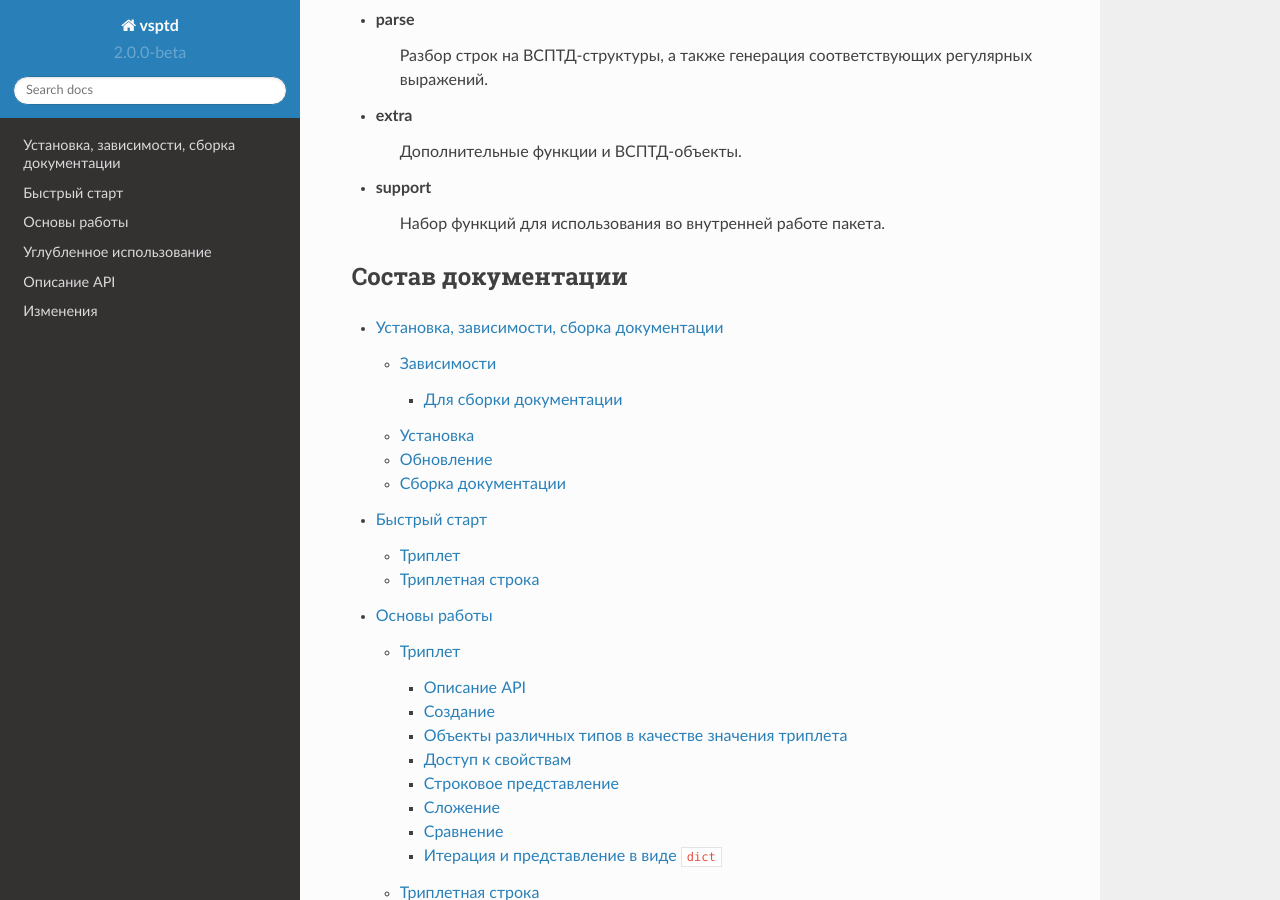
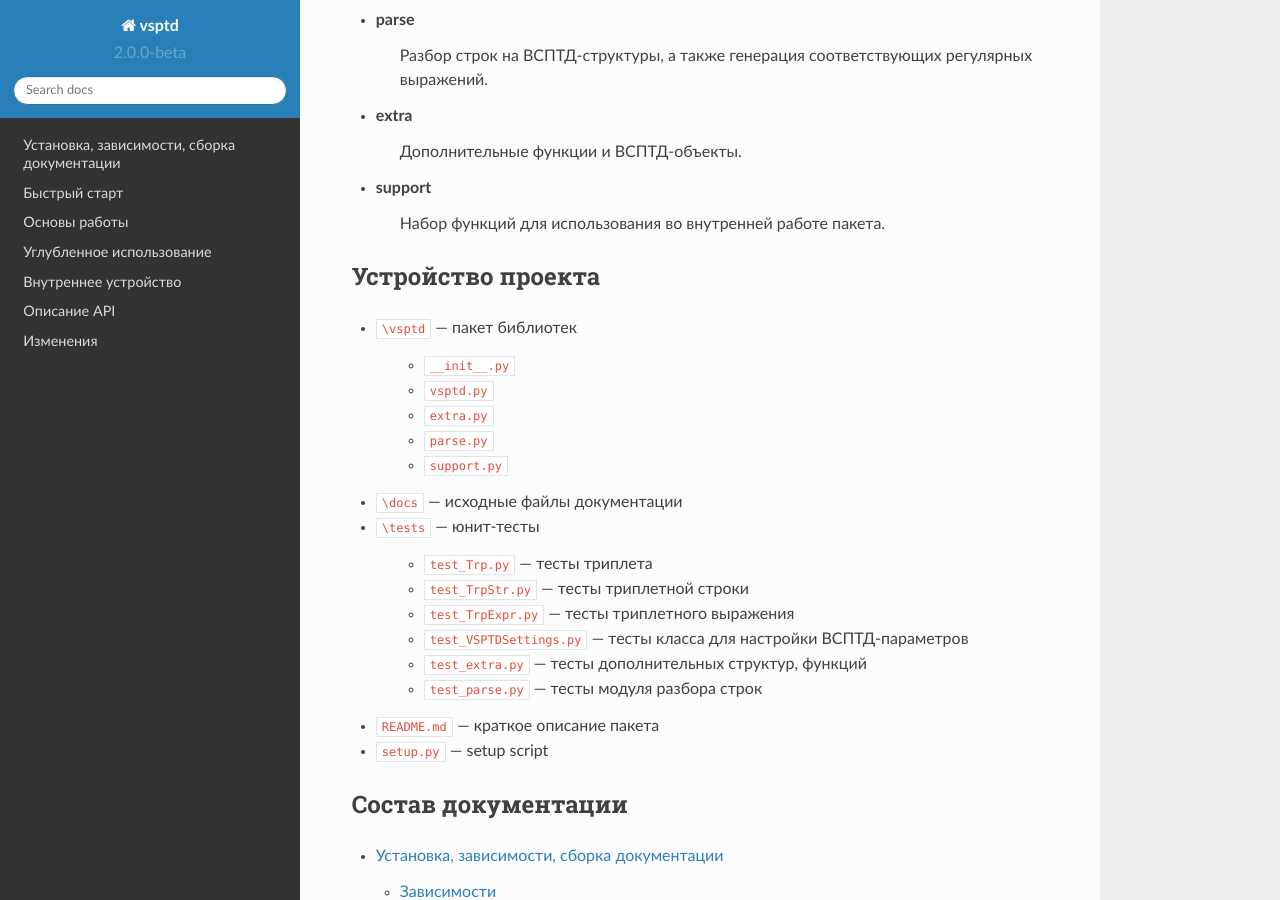
Before and after one commit to become-iron/vsptd, a Sphinx documentation site: the page built from docs/index.rst, in a window 1280 px wide and 900 px high, scrolled down 1092 px. Built offline with Sphinx 7.4.7 and the Read the Docs theme 2.0.0, drawn with Linux system fonts in a browser that asks for light colours; some of the changed text lies outside the part shown.

Commit message:
upd docs

```diff
--- a/docs/depth.rst
+++ b/docs/depth.rst
@@ -5,8 +5,8 @@
 ^^^^^^^^^^^^^^^^^^^^^^^^^^^^^
 
 Есть возможность создавать собственные конфигурации ВСПТД-параметров для дальнейшего их применения.
-Конфигурация влияет на строковое представление ВСПТД-структур, валидацию параметров, а также парсинг строк.
-Настройка конфигурации производится с помощью класса ``VSPTDSettings``.
+Конфигурация влияет на строковое представление ВСПТД-структур, валидацию параметров, а также разбор строк на ВСПТД-структуры.
+Настройка конфигурации производится с помощью класса ``vsptd.VSPTDSettings``.
 
 Описание API
 ------------
--- a/docs/index.rst
+++ b/docs/index.rst
@@ -9,6 +9,7 @@
 **vsptd** — пакет библиотек для работы с ВСПТД в Python.
 
 .. warning:: В данный момент идёт процесс разрабоки **vsptd 2.0**. Разработка находится в **beta-стадии**.
+
 
 ВСПТД
 -----
@@ -37,6 +38,7 @@
       from vsptd import *
       from vsptd.parse import *
 
+
 Состав пакета
 -------------
 
@@ -57,6 +59,31 @@
 
    Набор функций для использования во внутренней работе пакета.
 
+
+Устройство проекта
+------------------
+
+* ``\vsptd`` — пакет библиотек
+
+   * ``__init__.py``
+   * ``vsptd.py``
+   * ``extra.py``
+   * ``parse.py``
+   * ``support.py``
+
+* ``\docs`` — исходные файлы документации
+* ``\tests`` — юнит-тесты
+
+   * ``test_Trp.py`` — тесты триплета
+   * ``test_TrpStr.py`` — тесты триплетной строки
+   * ``test_TrpExpr.py`` — тесты триплетного выражения
+   * ``test_VSPTDSettings.py`` — тесты класса для настройки ВСПТД-параметров
+   * ``test_extra.py`` — тесты дополнительных структур, функций
+   * ``test_parse.py`` — тесты модуля разбора строк
+
+* ``README.md`` — краткое описание пакета
+* ``setup.py`` — setup script
+
 Состав документации
 -------------------
 
```
Also changed, not shown: other parts of docs/index.rst (+1 -0 lines), README.md (+23 -2 lines), docs/install.rst (+12 -9 lines), docs/principles.rst (added, +38 -0 lines).
